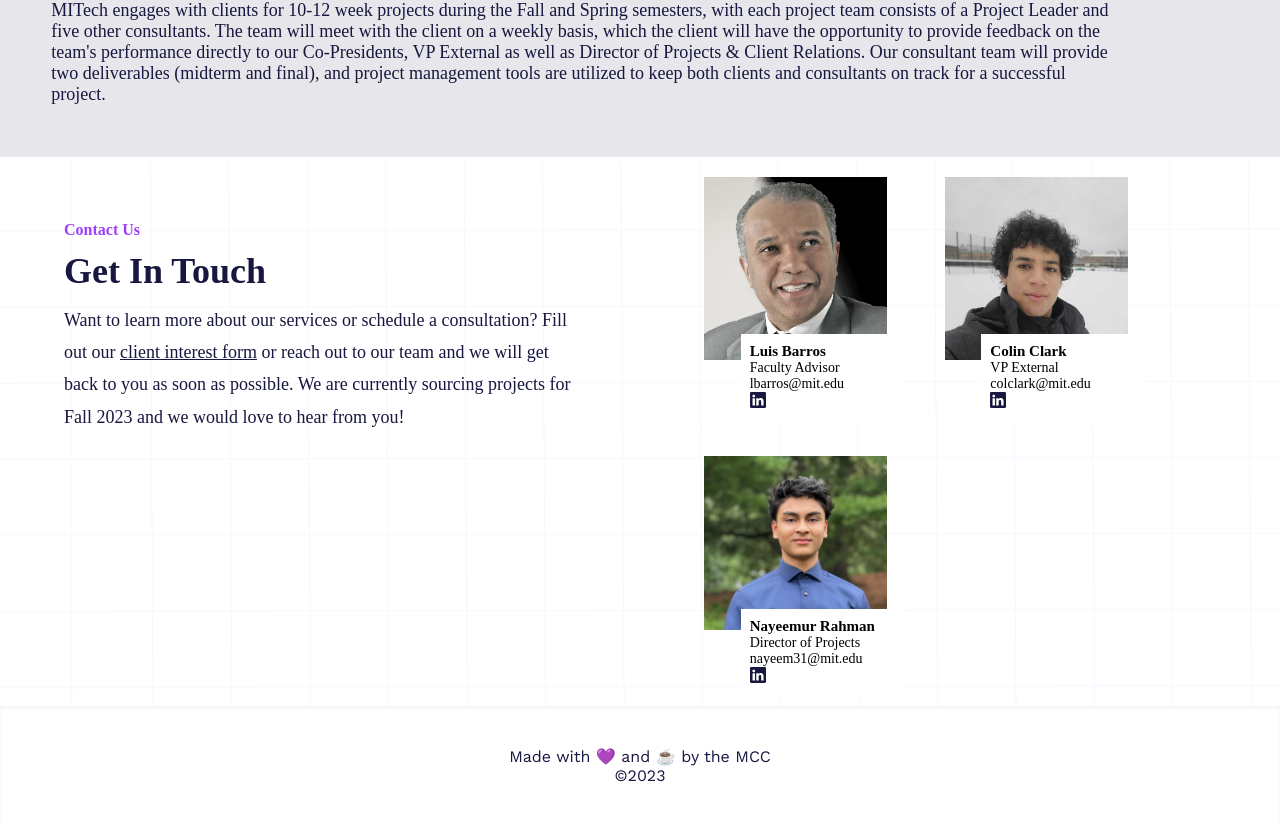
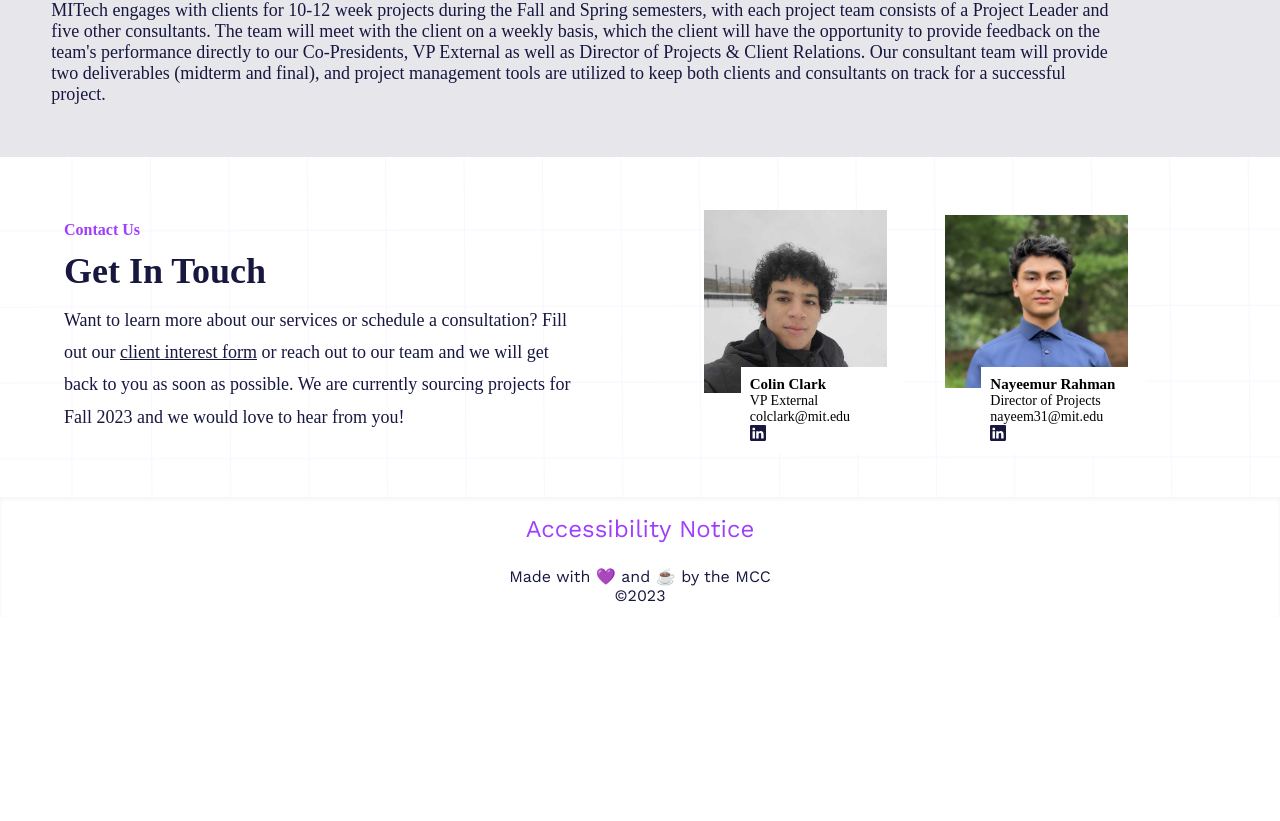
Before and after one commit to MITech-Consulting-Club/website, a Next.js app: page /services in a window 1280 px wide. Shown: the part 763-1584 px from the top of the page. After the commit the page ends 1380 px from the top, so only its background shows below. Built offline with nearby package versions, Linux system fonts and the light colour scheme.

Commit message:
Removed Luis, added accessibility notice in footer

```diff
--- a/app/(routes)/services/execs.json
+++ b/app/(routes)/services/execs.json
@@ -1,12 +1,5 @@
 {
   "execs": [
-    {
-      "name": "Luis Barros",
-      "role": "Faculty Advisor",
-      "email": "lbarros@mit.edu",
-      "linkedin": "https://www.linkedin.com/in/luismsmbarros/",
-      "image": "luis.jpg"
-    },
     {
       "name": "Colin Clark",
       "role": "VP External",
--- a/app/_components/footer/footer.module.scss
+++ b/app/_components/footer/footer.module.scss
@@ -1,9 +1,18 @@
+@import '@/app/_styles/theme.scss';
+
 .footer {
   height: 15vh;
   display: flex;
+  flex-direction: column;
   z-index: 1000;
   justify-content: center;
   align-items: center;
   text-align: center;
   box-shadow: inset 0 2px 4px 0 rgb(0 0 0 / 0.05);
 }
+
+.accessibility {
+  color: $primary !important;
+  padding: 5px;
+  font-size: x-large;
+}
--- a/app/_components/footer/index.tsx
+++ b/app/_components/footer/index.tsx
@@ -8,6 +8,7 @@
 export const Footer = () => {
   return (
     <footer className={styles.footer}>
+      <a href="https://accessibility.mit.edu" target="_blank" className={styles.accessibility}>Accessibility Notice</a><br />
       <a href="http://youtu.be/dQw4w9WgXcQ" target="_blank">
         <p>
           Made with <b>💜</b> and ☕ by the MCC
```
Also changed, not shown: 1 other file (tests, documents, lock files or other folders).
